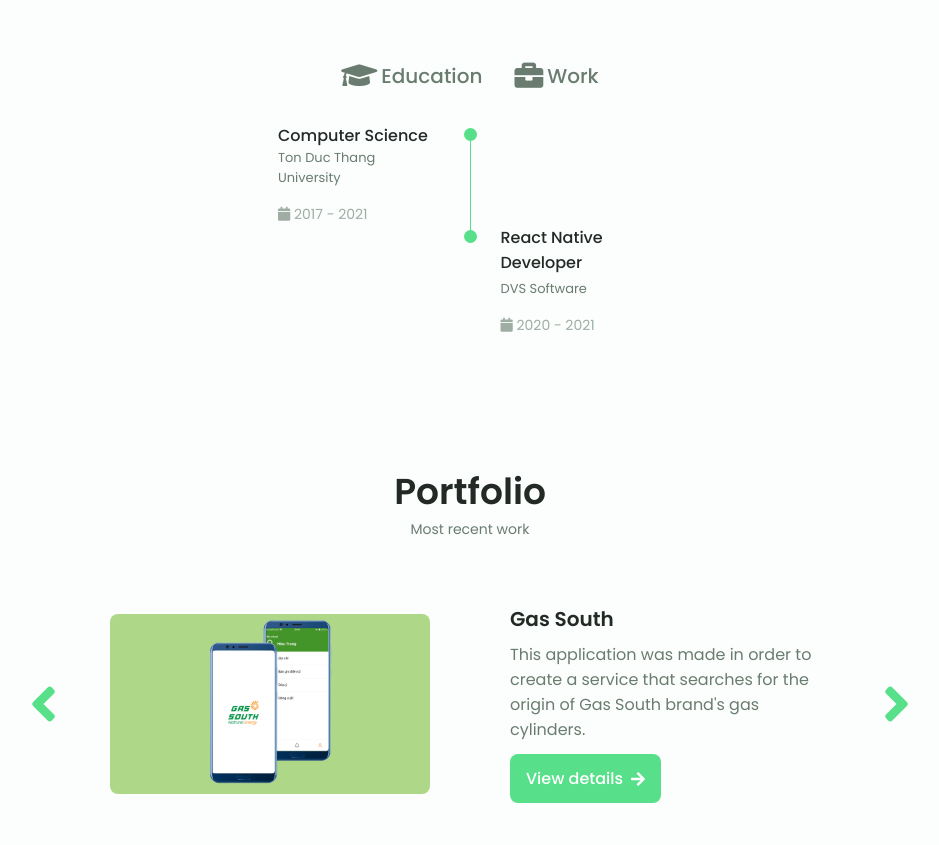
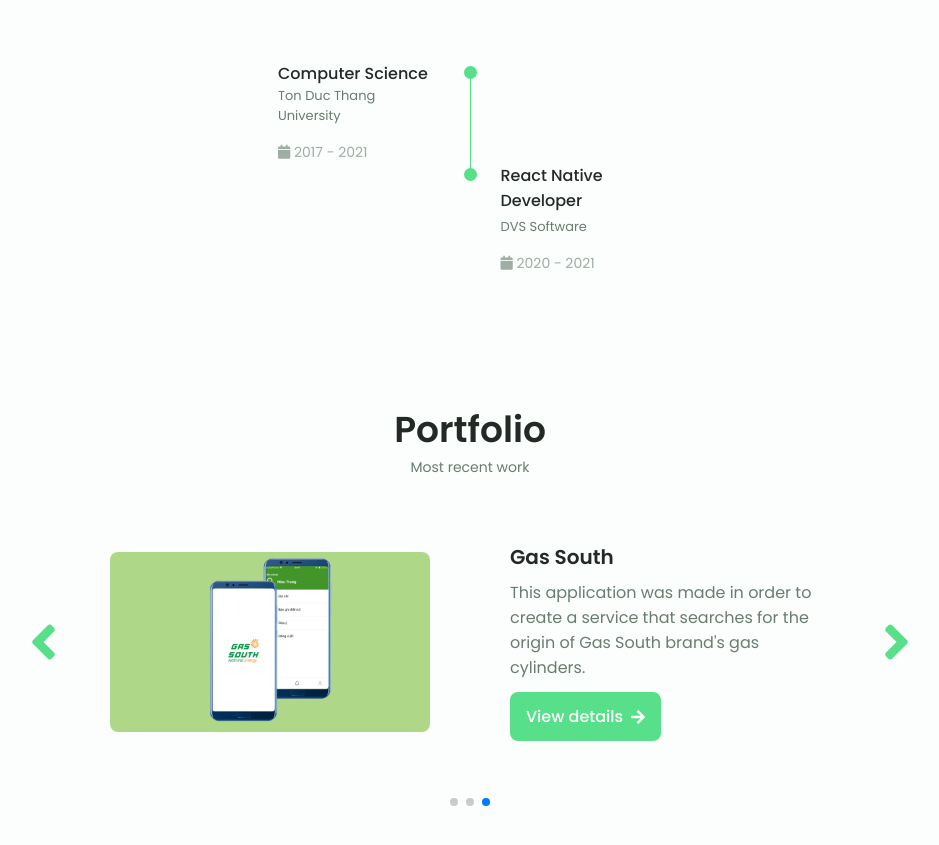
Before and after one commit to Hieu087/Porfolio2, a plain HTML site: page index.html in a window 1280 px wide. Shown: the part 1840-2685 px from the top of the page, without its empty margins (170-1109 px from the left). Drawn offline with nearby package versions, Linux system fonts and the light colour scheme.

Commit message:
Edit qualification section

```diff
--- a/assets/css/styles.css
+++ b/assets/css/styles.css
@@ -546,17 +546,6 @@ button {
 }
 
 /*==================== QUALIFICATION ====================*/
-.qualification-tabs {
-  display: flex;
-  justify-content: space-between;
-  margin-bottom: var(--mb-2);
-}
-
-.qualification-button {
-  font-size: var(--h3-font-size);
-  font-weight: var(--font-medium);
-}
-
 .qualification-icon {
   font-size: 1.8rem;
   margin-right: var(--mb-0-25);
--- a/index.html
+++ b/index.html
@@ -347,18 +347,6 @@
       <span class="section-subtitle">My personal journey</span>
 
       <div class="qualification-container container">
-        <div class="qualification-tabs">
-          <div class="qualification-button button-flex">
-            <i class="fas fa-graduation-cap qualification-icon"></i>
-            Education
-          </div>
-
-          <div class="qualification-button button-flex">
-            <i class="fas fa-briefcase qualification-icon"></i>
-            Work
-          </div>
-        </div>
-
         <div class="qualification-sections">
           <!--==================== QUALIFICATION CONTENT 1 ====================-->
           <div class="qualification-content">
```
